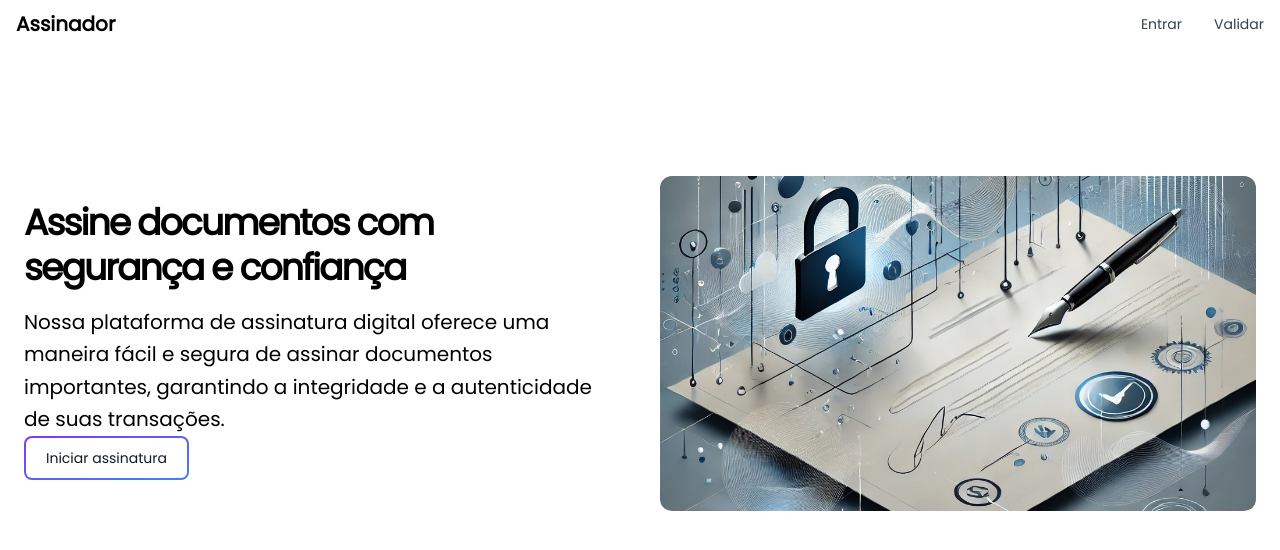
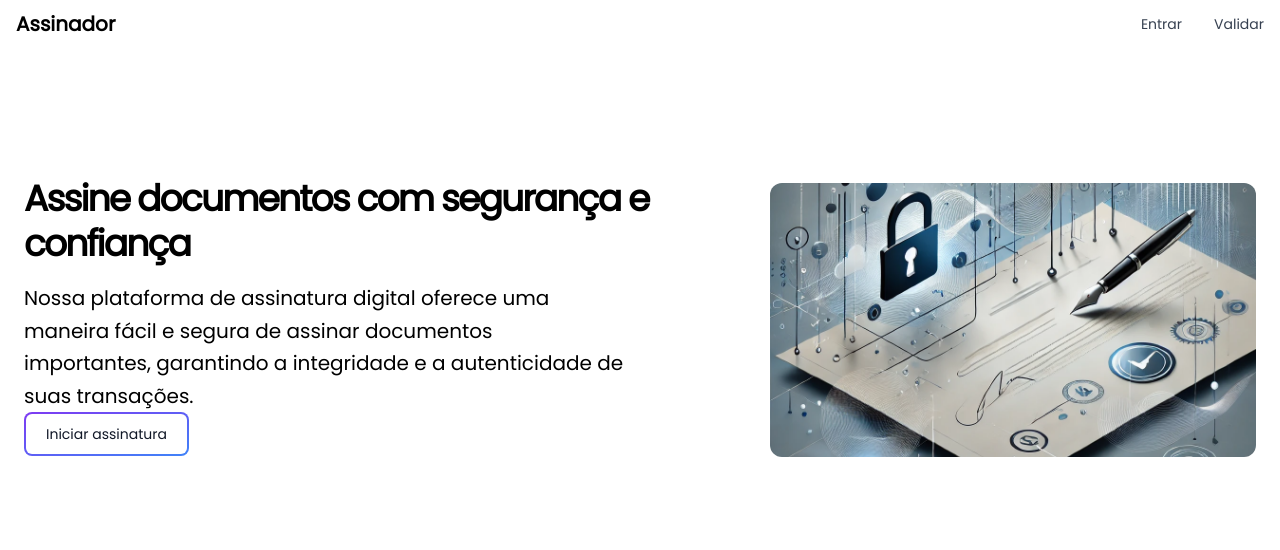
Before and after one commit to StefanoDeSa/assinador-docs-nextjs, a Next.js app: page / in a window 1280 px wide. Shown: the top 550 px of the page. Built offline with nearby package versions, Linux system fonts and the light colour scheme.

Commit message:
fix: corrige posicionamento da capa

```diff
--- a/src/app/page.js
+++ b/src/app/page.js
@@ -3,9 +3,9 @@ import Link from "next/link"
 
 export default function Home() {
   return (
-    <section className="w-full py-12 md:py-24 lg:py-32">
-      <div className="container grid items-center justify-center gap-6 px-4 md:px-6 lg:grid-cols-2 lg:gap-10">
-        <div className="space-y-4">
+    <section className="w-full py-12 md:py-24 lg:py-32 flex items-center justify-center">
+      <div className="container flex flex-col lg:flex-row items-center justify-center gap-6 px-4 md:px-6 lg:gap-10">
+        <div className="space-y-4 text-center lg:text-left">
           <h2 className="text-3xl font-bold tracking-tighter md:text-4xl/tight">
             Assine documentos com segurança e confiança
           </h2>
@@ -21,16 +21,18 @@ export default function Home() {
               </span>
             </button>
           </Link>
-
         </div>
+        <div className="flex justify-center">
           <Image
             src="/digital-signature-cover.webp"
             width="550"
             height="310"
             alt="Assinatura Digital"
-          className="mx-auto aspect-video overflow-hidden rounded-xl object-cover object-center sm:w-full"
+            className="mx-auto aspect-video overflow-hidden rounded-xl object-cover object-center"
           />
         </div>
+      </div>
     </section>
+
   )
 }
```
Lines whose indentation alone changed are shown as unchanged.
